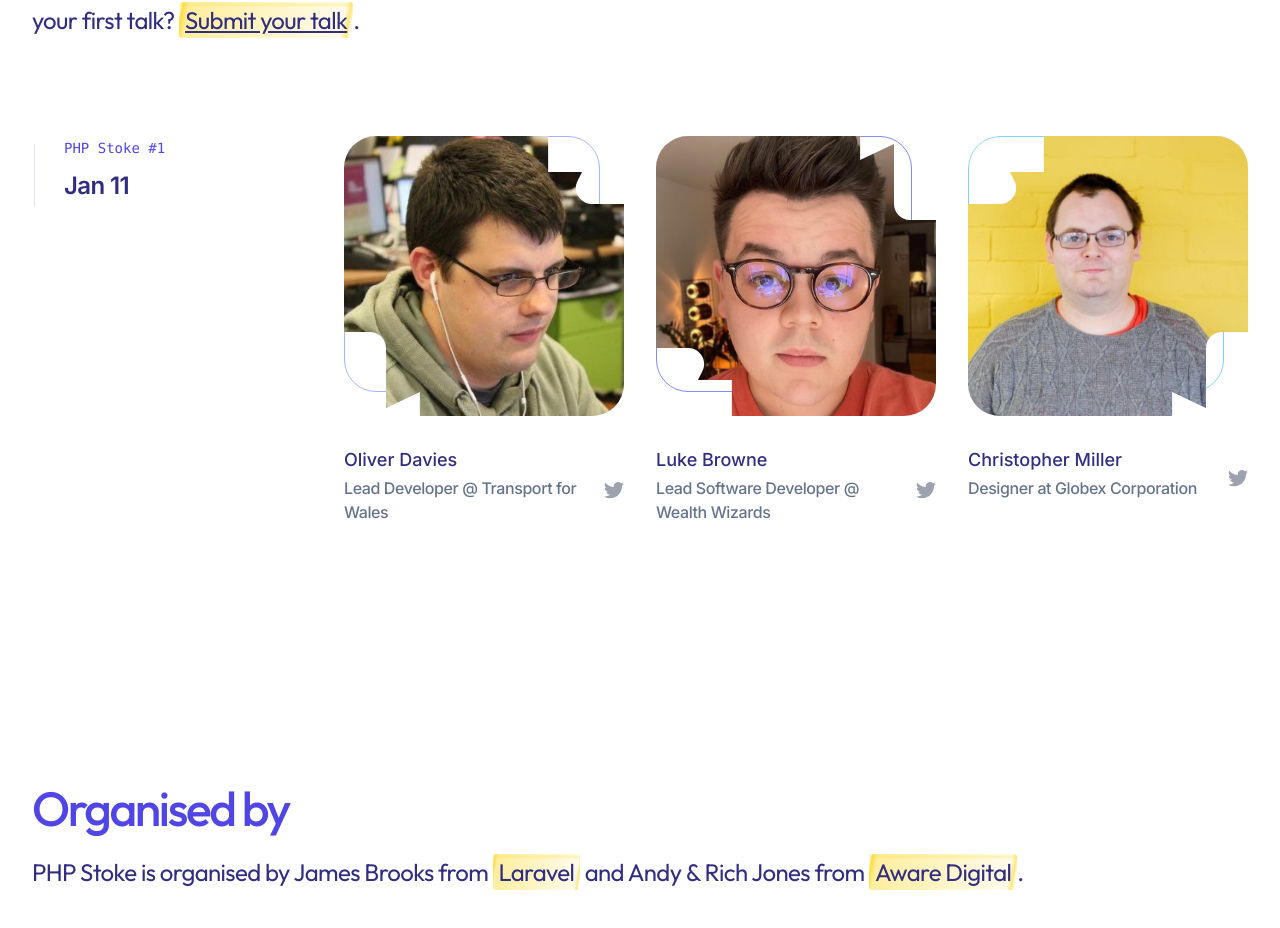
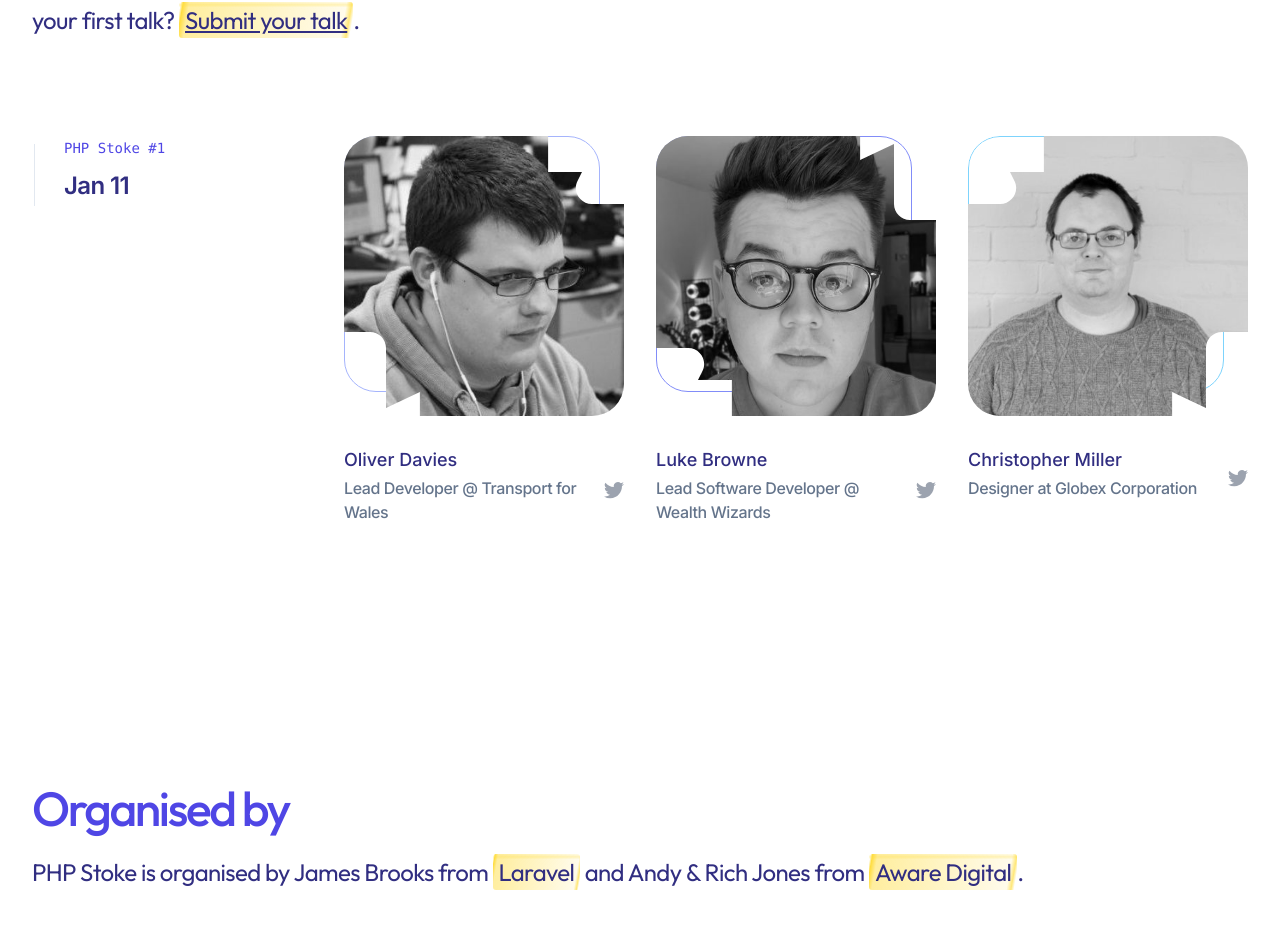
Before and after one commit to phpstoke/phpstoke.co.uk, a Next.js app: page / in a window 1280 px wide. Shown: the part 1354-2282 px from the top of the page. Built offline with nearby package versions, Linux system fonts and the light colour scheme; some icons are missing.

Commit message:
Greyscale speakers for consistency

```diff
--- a/src/components/Speakers.jsx
+++ b/src/components/Speakers.jsx
@@ -163,7 +163,7 @@ export function Speakers() {
                         )}
                       />
                       <div
-                        className="absolute inset-0 bg-indigo-50"
+                        className="absolute inset-0 bg-indigo-50 grayscale hover:grayscale-0 transition duration-300"
                         style={{ clipPath: `url(#${id}-${speakerIndex % 3})` }}
                       >
                         <Image
```
